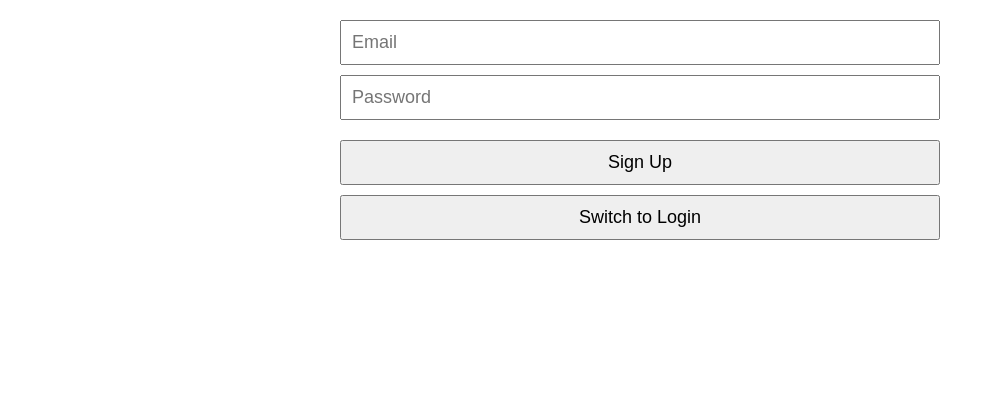
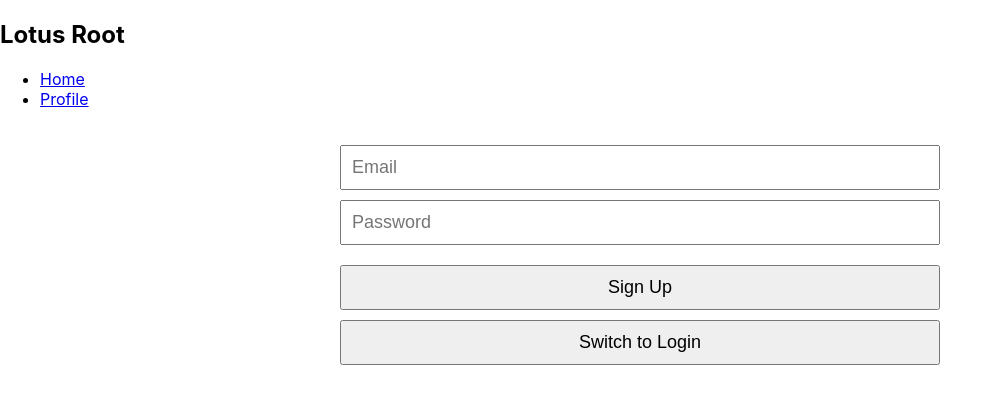
Before and after one commit to vzhang1112/lotus-root, a React (Create React App) app: page /login in a window 1280 px wide. Shown: the top 404 px of the page, without its empty margins (0-1002 px from the left). Built offline with nearby package versions, Linux system fonts and the light colour scheme; no server answers.

Commit message:
troubleshooted everything that was already committed

```diff
--- a/src/App.js
+++ b/src/App.js
@@ -7,6 +7,9 @@ import ForgotPassword from './components/ForgotPassword';
 import ResetPassword from './components/ResetPassword';
 import Profile from './pages/Profile';
 import ProfileForm from './components/ProfileForm';
+import SwipeCard from './pages/SwipeCard';
+import SwipeCardForm from './components/SwipeCardForm.js';
+import NavBar from './components/NavBar';
 import { getFromSupabase } from './utils/supabaseUtils.js';
 
 const App = () => {
@@ -53,6 +56,7 @@ const App = () => {
 
     return (
         <Router>
+            <NavBar />
             <Routes>
                 {/* public routes */}
                 <Route path="/" element={<Home />} />
--- /dev/null
+++ b/src/components/NavBar.js
@@ -0,0 +1,20 @@
+import React from 'react';
+import { Link } from 'react-router-dom';
+
+const NavBar = () => {
+    return (
+        <nav className="navbar">
+            <h1>Lotus Root</h1>
+            <ul className="navbar-list">
+                <li className="navbar-item">
+                    <Link to="/" className="navbar-link">Home</Link>
+                </li>
+                <li className="navbar-item">
+                    <Link to="/profile" className="navbar-link">Profile</Link>
+                </li>
+            </ul>
+        </nav>
+    );
+};
+
+export default NavBar;
--- a/src/components/ProfileForm.js
+++ b/src/components/ProfileForm.js
@@ -7,12 +7,13 @@
  */
 
 
-import React, { useState } from 'react';
+import React, { useEffect, useState } from 'react';
 import { useNavigate } from 'react-router-dom';
 import { supabase } from '../utils/supabase.ts';
 import { getFromSupabase } from '../utils/supabaseUtils.js';
 import { createProfile, updateProfile } from '../utils/profileUtils.js';
 import { useBackNavigation } from '../utils/navigationUtils.js';
+import { HR_FIELDS } from '../utils/constants.ts';
 
 
 /**
@@ -119,7 +120,6 @@ const ProfileForm = () => {
 
     return (
         <form onSubmit={handleProfileCreation}>
-            <button type="button" onClick={handleBack}>Back</button>
             <input
                 type="text"
                 placeholder="Display Name"
--- a/src/components/SwipeCardForm.js
+++ b/src/components/SwipeCardForm.js
@@ -1,4 +1,4 @@
-import React, { useState } from 'react';
+import React, { useEffect, useState } from 'react';
 import { useNavigate } from 'react-router-dom';
 import { useBackNavigation } from '../utils/navigationUtils';
 import { supabase } from '../utils/supabase.ts';
@@ -134,7 +134,8 @@ const SwipeCardForm = () => {
 
         let swipeCardResult;
         if (isUpdating) {
-            swipeCardResult = await updateSwipeCard(user.id, swipeCardData);
+            // swipeCardResult = await updateSwipeCard(user.id, swipeCardData);
+            swipeCardResult = await updateSwipeCard(swipeCardData);
         } else {
             swipeCardResult = await createSwipeCard(swipeCardData);
         }
--- a/src/pages/Profile.js
+++ b/src/pages/Profile.js
@@ -1,4 +1,5 @@
 import React, { useEffect, useState } from 'react';
+import { Navigate } from 'react-router-dom';
 import { supabase } from '../utils/supabase.ts';
 import { useBackNavigation } from '../utils/navigationUtils';
 import { getFromSupabase } from '../utils/supabaseUtils.js';
--- a/src/pages/SwipeCard.js
+++ b/src/pages/SwipeCard.js
@@ -1,4 +1,6 @@
+import React, { useEffect, useState } from 'react';
 import { supabase } from '../utils/supabase.ts';
+import { Navigate } from 'react-router-dom';
 import { useBackNavigation } from '../utils/navigationUtils';
 import { getFromSupabase } from '../utils/supabaseUtils';
 
--- a/src/utils/constants.ts
+++ b/src/utils/constants.ts
@@ -1,4 +1,4 @@
-const PRESET_QUESTIONS = [
+export const PRESET_QUESTIONS = [
     'What is your favorite hobby?',
     'What is your dream job?',
     'What is your favorite book?',
@@ -6,10 +6,10 @@ const PRESET_QUESTIONS = [
     'What is your favorite travel destination?',
 ] as Array<string>;
 
-const LONG_LIMIT = 50 as number;
-const SHORT_LIMIT = 20 as number;
+export const LONG_LIMIT = 50 as number;
+export const SHORT_LIMIT = 20 as number;
 
-const HR_FIELDS = [
+export const HR_FIELDS = [
     'Compensation',
     'Health and Safety',
     'HR Business and Strategy',
@@ -19,4 +19,4 @@ const HR_FIELDS = [
     'Performance Management',
     'Recruitment and Selection',
     'Training and Development'
-]
+] as Array<string>;
--- a/src/utils/swipeCardUtils.js
+++ b/src/utils/swipeCardUtils.js
@@ -38,7 +38,8 @@ export const createSwipeCard = async (swipeCardData) => {
 };
 
 
-export const updateSwipeCard = async (user_id, swipeCardData) => {
+// export const updateSwipeCard = async (user_id, swipeCardData) => {
+export const updateSwipeCard = async (swipeCardData) => {
     const { user_id, role, availability, question1, answer1, question2, answer2,
         question3, answer3, personal_blurb } = swipeCardData;
 
```
